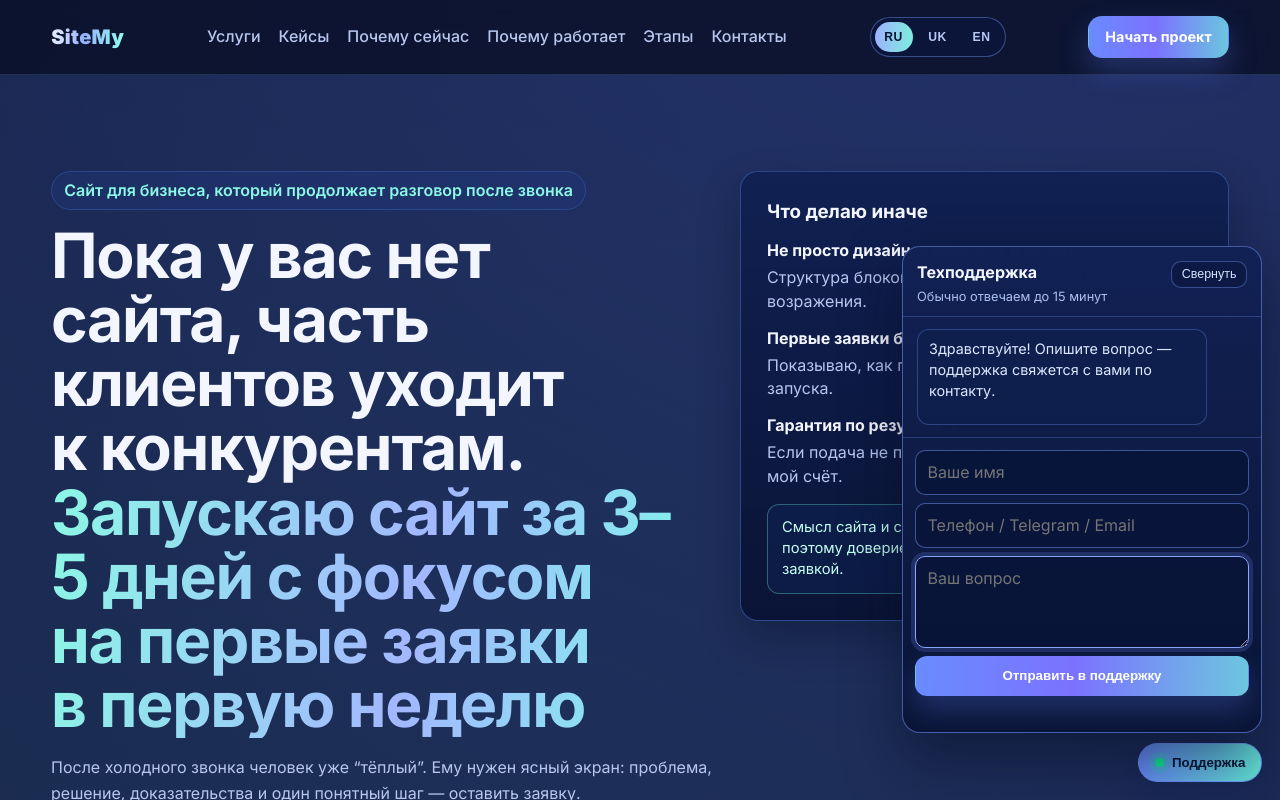
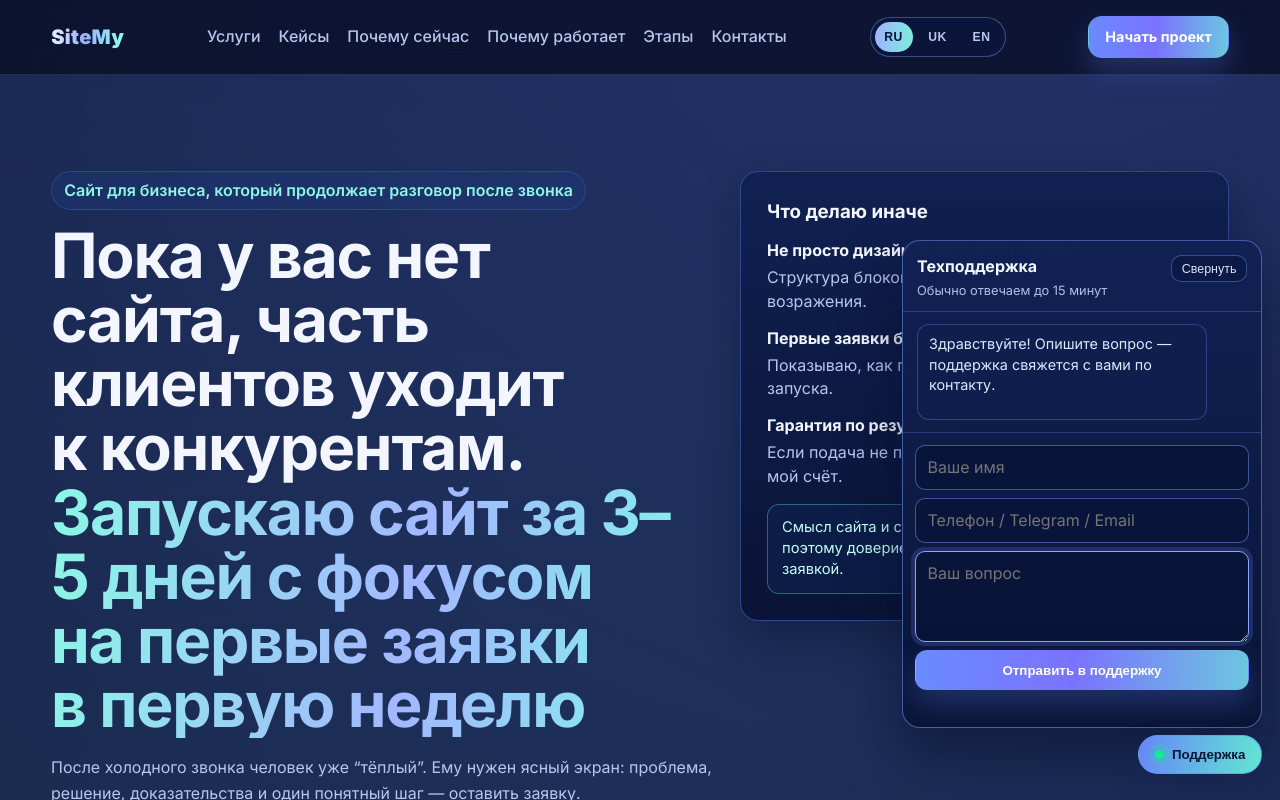
Before and after one commit to hassandelgen-dev/sitesell, a website: page index.html in a window 1280 px wide. Both pictures are taken after a click on the button "Поддержка". Shown: the top 800 px of the page. Drawn offline with Linux system fonts and the light colour scheme; no server answers.

Commit message:
Pin support button bottom-right and open panel upward independently

```diff
--- a/script.js
+++ b/script.js
@@ -1369,15 +1369,6 @@ function initSupportWidget() {
 
   updateSupportWidgetLanguage();
 
-  const applyDefaultSupportPosition = () => {
-    wrapper.style.left = "auto";
-    wrapper.style.top = "auto";
-    wrapper.style.right = window.innerWidth <= 1000 ? "10px" : "18px";
-    wrapper.style.bottom = window.innerWidth <= 1000 ? "10px" : "18px";
-  };
-
-  applyDefaultSupportPosition();
-
   const setOpen = (isOpen) => {
     wrapper.classList.toggle("is-open", isOpen);
     panel.setAttribute("aria-hidden", isOpen ? "false" : "true");
@@ -1386,8 +1377,6 @@ function initSupportWidget() {
   };
 
   const pollIntervalMs = 1200;
-
-  window.addEventListener("resize", applyDefaultSupportPosition);
 
   // Polling for new messages from support
   const pollMessages = async () => {
--- a/styles.css
+++ b/styles.css
@@ -1551,13 +1551,18 @@ details[open] .faq-icon::after {
 
 .support-widget {
   position: fixed;
+  right: 0;
+  bottom: 0;
+  z-index: 120;
+  display: block;
+  pointer-events: none;
+}
+
+.support-launcher {
+  position: fixed;
   right: 18px;
   bottom: 18px;
-  z-index: 120;
-  display: block;
-}
-
-.support-launcher {
+  z-index: 122;
   border: 1px solid rgba(115, 136, 255, 0.62);
   border-radius: 999px;
   background: linear-gradient(100deg, rgba(106, 139, 255, 0.96), rgba(101, 239, 216, 0.96));
@@ -1569,6 +1574,8 @@ details[open] .faq-icon::after {
   gap: 8px;
   cursor: pointer;
   box-shadow: 0 14px 28px rgba(19, 34, 86, 0.4);
+  pointer-events: auto;
+  transition: transform 0.22s ease;
 }
 
 .support-launcher-dot {
@@ -1580,9 +1587,10 @@ details[open] .faq-icon::after {
 }
 
 .support-panel {
-  position: absolute;
-  right: 0;
-  bottom: calc(100% + 10px);
+  position: fixed;
+  right: 18px;
+  bottom: 72px;
+  z-index: 121;
   width: min(360px, calc(100vw - 24px));
   max-height: min(70vh, 560px);
   border: 1px solid rgba(90, 121, 210, 0.7);
@@ -1604,6 +1612,10 @@ details[open] .faq-icon::after {
   opacity: 1;
   transform: translateY(0) scale(1);
   pointer-events: auto;
+}
+
+.support-widget.is-open .support-launcher {
+  transform: translateY(-8px);
 }
 
 .support-head {
@@ -1803,6 +1815,11 @@ details[open] .faq-icon::after {
   }
 
   .support-widget {
+    right: 0;
+    bottom: 0;
+  }
+
+  .support-launcher {
     right: 10px;
     bottom: 10px;
   }
@@ -1810,7 +1827,8 @@ details[open] .faq-icon::after {
   .support-panel {
     width: min(100vw - 20px, 360px);
     max-height: 74vh;
-    right: 0;
+    right: 10px;
+    bottom: 64px;
   }
 }
 
```
